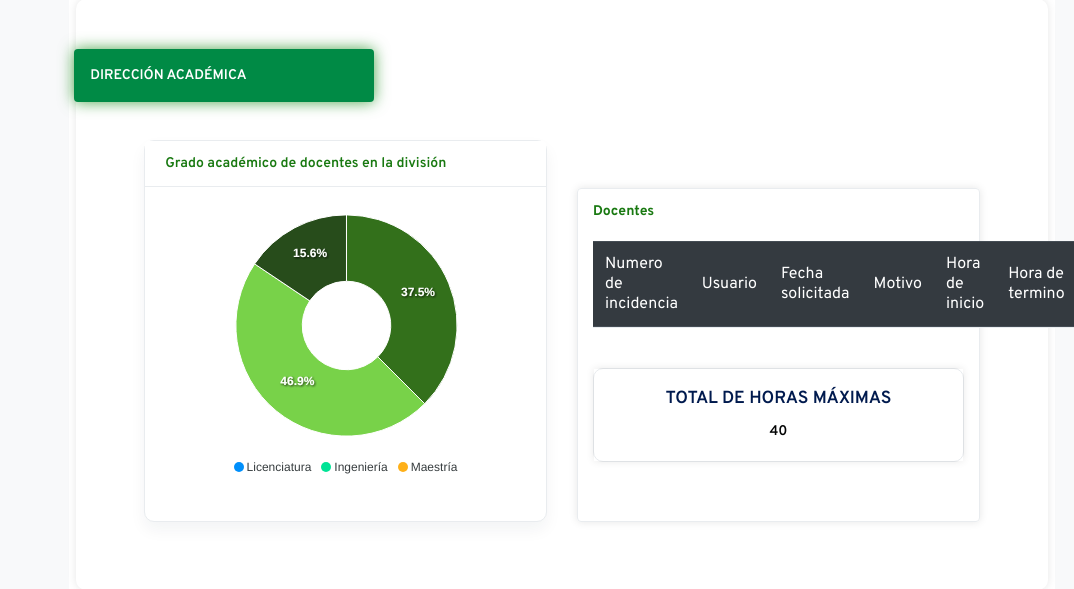
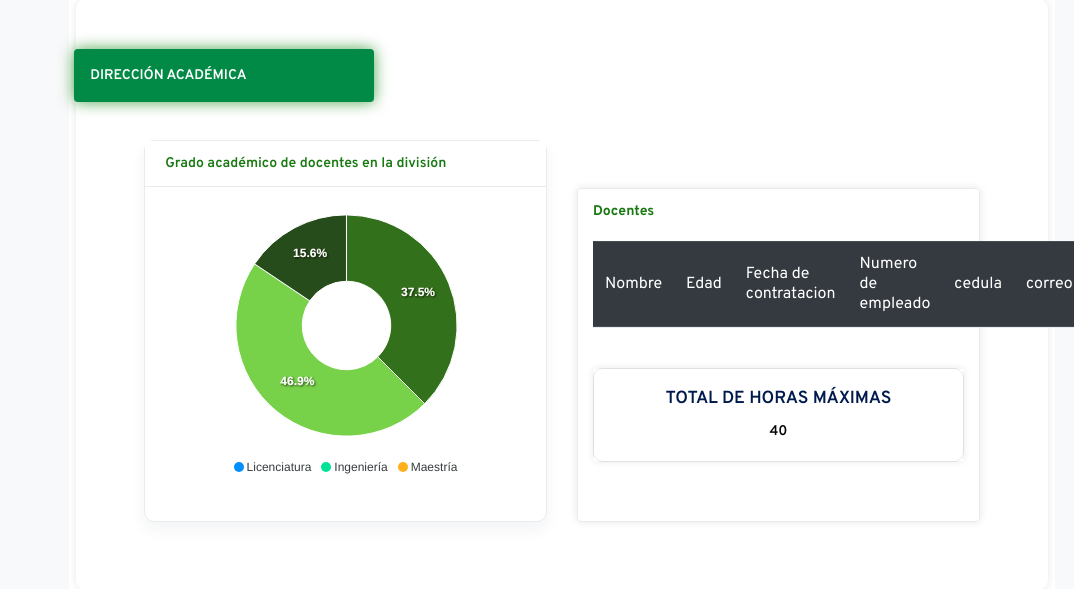
Before and after one commit to AngelReyes14/PIIA, a PHP site: page /views/templates/dashboard_carreras.php in a window 1280 px wide. Shown: the part 5370-5959 px from the top of the page, without its empty margins (206-1280 px from the left). Run offline with PHP 8.4, Linux system fonts and the light colour scheme; the visitor is signed in with stand-in values (Sample User, id 1); tables that the repository leaves empty or names only in its code hold one stand-in row (values such as "Sample post"); grey boxes marked "Sample" are stand-in pictures; data that the repository does not hold is empty; some web fonts are replaced.

Commit message:
maestros tabla

```diff
--- a/views/templates/dashboard_carreras.php
+++ b/views/templates/dashboard_carreras.php
@@ -563,34 +563,30 @@
                     <table class="table datatables" id="tabla-materias-2">
                       <thead class="thead-dark">
                         <tr>
-                          <th>Numero de incidencia</th>
-                          <th>Usuario</th>
-                          <th>Fecha solicitada</th>
-                          <th>Motivo</th>
-                          <th>Hora de inicio</th>
-                          <th>Hora de termino</th>
-                          <th>Horario de incidencias</th>
-                          <th>Dia de las incidencias</th>
+                          <th>Nombre</th>
+                          <th>Edad</th>
+                          <th>Fecha de contratacion</th>
+                          <th>Numero de empleado</th>
+                          <th>cedula</th>
+                          <th>correo</th>
                         </tr>
                       </thead>
                       <tbody>
-                        <?php if ($incidencia): ?>
-                          <?php foreach ($incidencia as $incidencias): ?>
+                        <?php if ($maestros): ?>
+                          <?php foreach ($maestros as $maestroscarrera): ?>
                             <tr>
                             <tr>
-                              <td><?php echo htmlspecialchars($incidencias['incidencia_incidenciaid']); ?></td>
-                              <td><?php echo htmlspecialchars($incidencias['usuario_usuario_id']); ?></td>
-                              <td><?php echo htmlspecialchars($incidencias['fecha_solicitada']); ?></td>
-                              <td><?php echo htmlspecialchars($incidencias['motivo']); ?></td>
-                              <td><?php echo htmlspecialchars($incidencias['hora_inicio']); ?></td>
-                              <td><?php echo htmlspecialchars($incidencias['hora_termino']); ?></td>
-                              <td><?php echo htmlspecialchars($incidencias['hora_incidencia']); ?></td>
-                              <td><?php echo htmlspecialchars($incidencias['dia_incidencia']); ?></td>
+                              <td><?php echo htmlspecialchars($maestroscarrera['nombre_usuario'] . ' ' . $maestroscarrera['apellido_p'] . ' ' . $maestroscarrera['apellido_m']); ?></td>
+                              <td><?php echo htmlspecialchars($maestroscarrera['edad']); ?></td>
+                              <td><?php echo htmlspecialchars($maestroscarrera['fecha_contratacion']); ?></td>
+                              <td><?php echo htmlspecialchars($maestroscarrera['numero_empleado']); ?></td>
+                              <td><?php echo htmlspecialchars($maestroscarrera['cedula']); ?></td>
+                              <td><?php echo htmlspecialchars($maestroscarrera['correo']); ?></td>
                             </tr>
                           <?php endforeach; ?>
                         <?php else: ?>
                           <tr>
-                            <td colspan="5" class="text-center">No hay incidencias registrados.</td>
+                            <td colspan="5" class="text-center">No hay maestros registrados.</td>
                           </tr>
                         <?php endif; ?>
                       </tbody>
```
